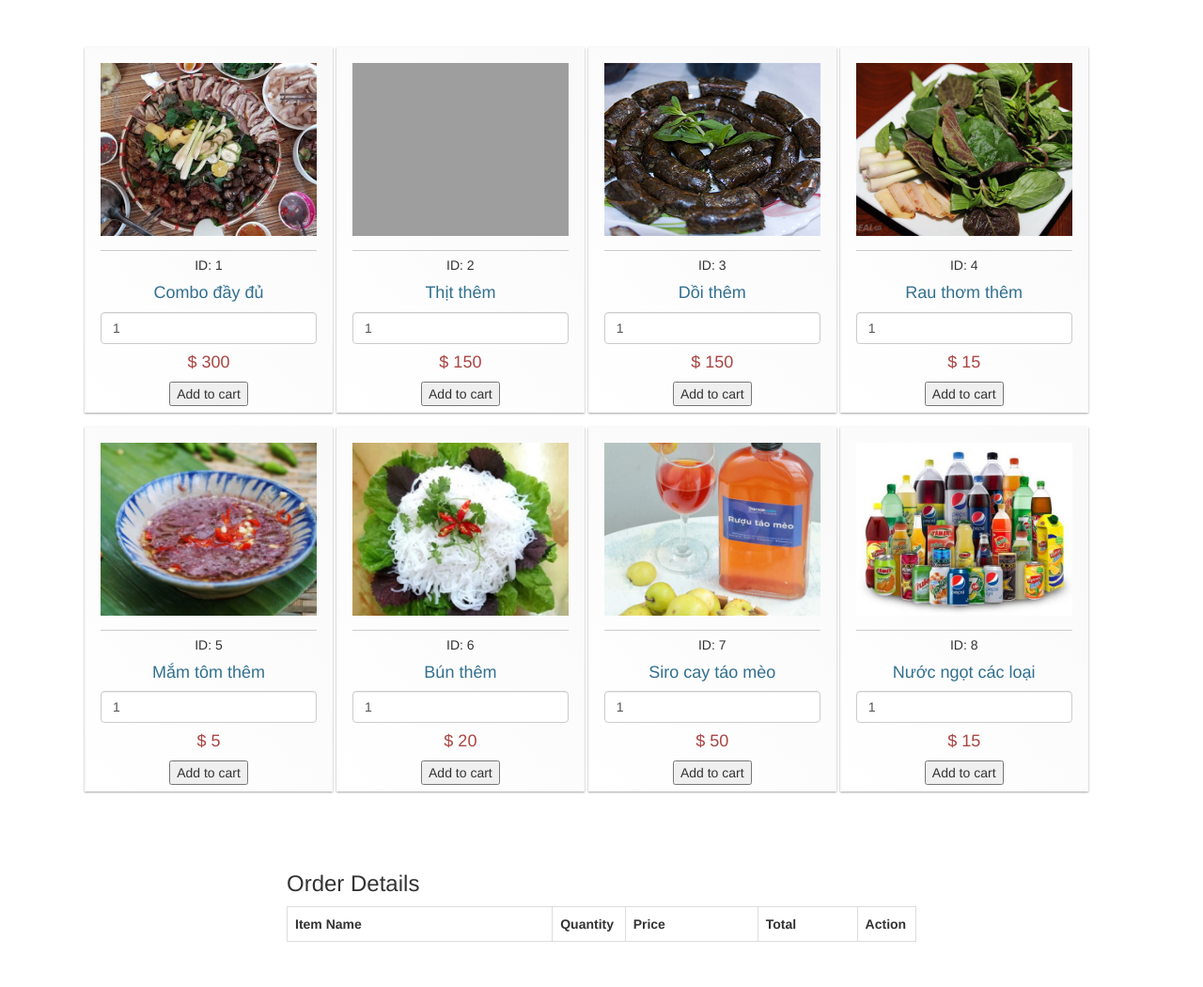
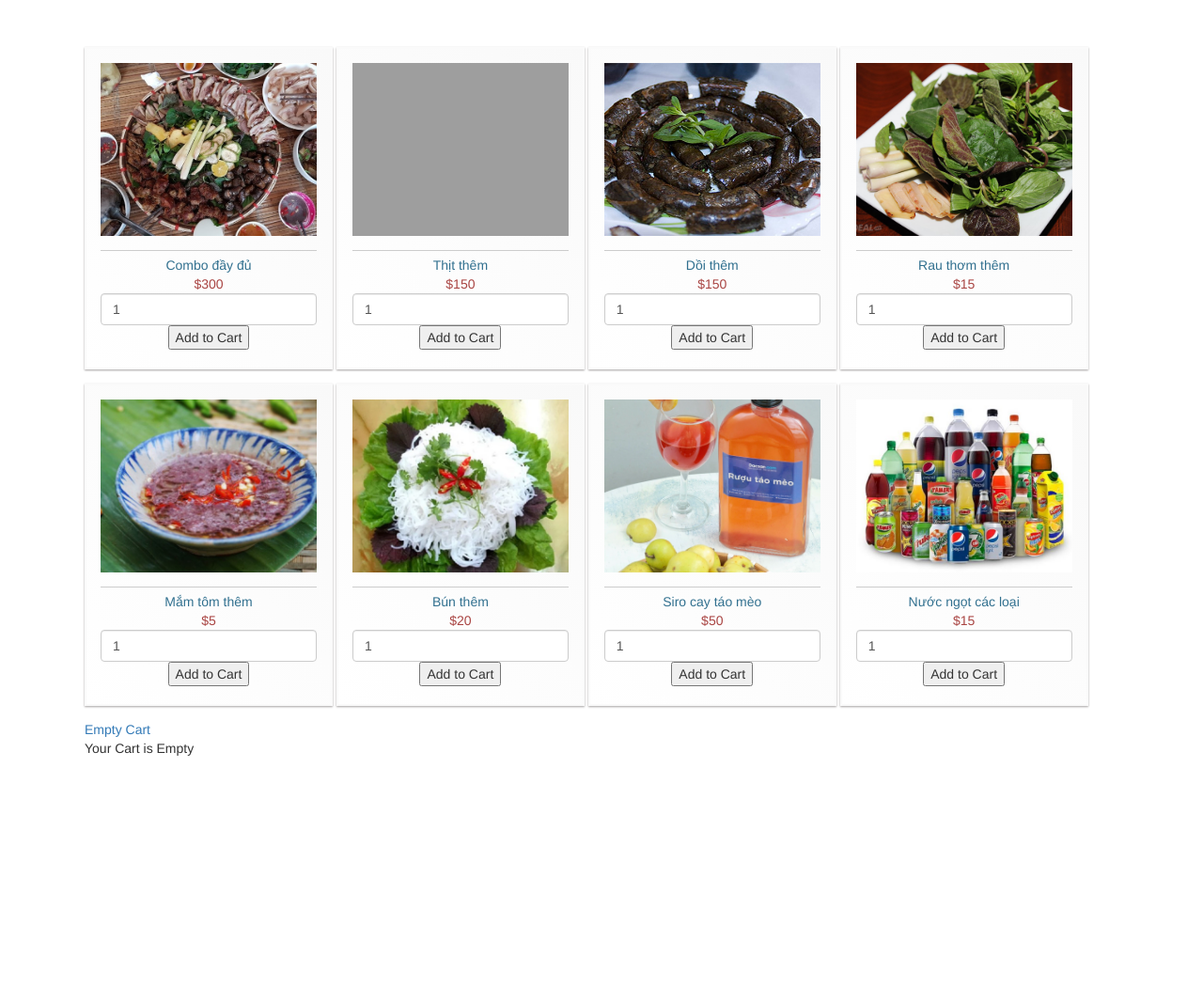
Before and after one commit to moriarty3k/thit-cho-cham-mam-tom, a PHP site: page /product.php in a window 1280 px wide. Shown: the whole page at 94% size. Run offline with PHP 8.4, Linux system fonts and the light colour scheme; data comes from the database, SQL or seed files in the repository; both versions use the stored data as it was after the commit; lists and menus that the app fills with data are empty; grey boxes are pictures that could not be loaded.

Commit message:
fix cart

```diff
--- /dev/null
+++ b/dbcontroller.php
@@ -0,0 +1,33 @@
+<?php
+class DBController {
+	private $host = "localhost";
+	private $user = "root";
+	private $password = "";
+	private $database = "wokwokwokwok";
+	private $conn;
+
+	function __construct() {
+		$this->conn = $this->connectDB();
+	}
+
+	function connectDB() {
+		$conn = mysqli_connect($this->host,$this->user,$this->password,$this->database);
+		return $conn;
+	}
+
+	function runQuery($query) {
+		$result = mysqli_query($this->conn,$query);
+		while($row=mysqli_fetch_assoc($result)) {
+			$resultset[] = $row;
+		}
+		if(!empty($resultset))
+			return $resultset;
+	}
+
+	function numRows($query) {
+		$result  = mysqli_query($this->conn,$query);
+		$rowcount = mysqli_num_rows($result);
+		return $rowcount;
+	}
+}
+?>
--- a/product.php
+++ b/product.php
@@ -1,174 +1,140 @@
 <?php
-include('server.php');
+session_start();
+require_once("dbcontroller.php");
+$db_handle = new DBController();
+if(!empty($_GET["action"])) {
+    switch($_GET["action"]) {
+        case "add":
+            if(!empty($_POST["quantity"])) {
+                $productByCode = $db_handle->runQuery("SELECT * FROM products WHERE code='" . $_GET["code"] . "'");
+                $itemArray = array($productByCode[0]["code"]=>array('name'=>$productByCode[0]["name"], 'code'=>$productByCode[0]["code"], 'quantity'=>$_POST["quantity"], 'price'=>$productByCode[0]["price"], 'image'=>$productByCode[0]["image"]));
 
-
-$query = "SELECT id, name, price, image FROM products";
-$result = mysqli_query($db,$query);
-
-
-
-if (isset($_POST["add"])) {
-
-    if(isset($_SESSION["shopping_cart"])) {
-        $_SESSION["success"] = "Item added!";
-        $item_array_id = array_column($_SESSION["shopping_cart"], "item_id");
-        if(!in_array($_GET["id"], $item_array_id)) {
-              $count = count($_SESSION["shopping_cart"]);
-              $item_array = array(
-                   'item_id'               =>     $_GET["id"],
-                   'item_name'               =>     $_POST["hidden_name"],
-                   'item_price'          =>     $_POST["hidden_price"],
-                   'item_quantity'          =>     $_POST["quantity"]
-              );
-              $_SESSION["shopping_cart"][$count] = $item_array;
-
+                if(!empty($_SESSION["cart_item"])) {
+                    if(in_array($productByCode[0]["code"],array_keys($_SESSION["cart_item"]))) {
+                        foreach($_SESSION["cart_item"] as $k => $v) {
+                                if($productByCode[0]["code"] == $k) {
+                                    if(empty($_SESSION["cart_item"][$k]["quantity"])) {
+                                        $_SESSION["cart_item"][$k]["quantity"] = 0;
                                     }
-        //else {
-
-        //     // header('location: product.php');
-        //     $_SESSION["error"] = "Item already added!";
-        //     ;
-        // }
-    } else {
-        $item_array = array(
-              'item_id'               =>     $_GET["id"],
-              'item_name'               =>     $_POST["hidden_name"],
-              'item_price'          =>     $_POST["hidden_price"],
-              'item_quantity'          =>     $_POST["quantity"]
-         );
-         $_SESSION["shopping_cart"][0] = $item_array;
+                                    $_SESSION["cart_item"][$k]["quantity"] += $_POST["quantity"];
                                 }
                         }
-if(isset($_GET["action"]))
-{
-    if($_GET["action"] == "delete")
-    {
-         foreach($_SESSION["shopping_cart"] as $keys => $values)
-         {
-            if($values["item_id"] == $_GET["id"])
-            {
-                unset($_SESSION["shopping_cart"][$keys]);
-                array_push($success, "Item removed");
-                header('location: product.php');
-                //    echo '<script>alert("Item Removed")</script>';
-                //    echo '<script>window.location="product.php"</script>';
+                    } else {
+                        $_SESSION["cart_item"] = array_merge($_SESSION["cart_item"],$itemArray);
+                    }
+                } else {
+                    $_SESSION["cart_item"] = $itemArray;
                 }
             }
+        break;
+        case "remove":
+            if(!empty($_SESSION["cart_item"])) {
+                foreach($_SESSION["cart_item"] as $k => $v) {
+                        if($_GET["code"] == $k)
+                            unset($_SESSION["cart_item"][$k]);
+                        if(empty($_SESSION["cart_item"]))
+                            unset($_SESSION["cart_item"]);
                 }
-
-
+            }
+        break;
+        case "empty":
+            unset($_SESSION["cart_item"]);
+        break;
+    }
 }
     ?>
 
-<!DOCTYPE html>
 <html>
 <head>
     <meta name="viewport" content="width=device-width, initial-scale=1">
-    <title>Products</title>
-    <style>
 
-    .error {
-    width: 60%;
-    margin: 0px auto;
-    padding: 10px;
-    border: 1px solid #a94442;
-    color: #a94442;
-    background: #f2dede;
-    border-radius: 5px;
-    text-align: center;
-  }
-
-    .success {
-    width: 60%;
-    margin: 0px auto;
-    padding: 10px;
-    color: #3c763d;
-    background: #dff0d8;
-    border: 1px solid #3c763d;
-    border-radius: 5px;
-    text-align: center;
-  }
-    </style>
+    <title>Shopping</title>
     <link rel="stylesheet" type="text/css" href="/css/product.css">
     <link rel="stylesheet" href="https://maxcdn.bootstrapcdn.com/bootstrap/3.3.6/css/bootstrap.min.css" />
 </head>
-<!--Changing the number in the column_# class changes the number of columns-->
 <body>
     <div id="wrap">
-        <!-- notification message -->
-        <?php if (isset($_SESSION['success'])) : ?>
-            <div class="success">
-                <h3>
+        <div id="columns" class="columns_4">
             <?php
-                    echo $_SESSION['success'];
-                    unset($_SESSION['success']);
+            $product_array = $db_handle->runQuery("SELECT * FROM products ORDER BY id ASC");
+                if (!empty($product_array)) {
+                    foreach($product_array as $key=>$value){
             ?>
-                </h3>
+                <figure>
+                    <form method="post" action="product.php?action=add&code=<?php echo $product_array[$key]["code"]; ?>">
+                        <img class="img"src="<?php echo $product_array[$key]["image"]; ?>">
+
+                        <div class="text-info"><?php echo $product_array[$key]["name"]; ?></div>
+                        <div class="text-danger"><?php echo "$".$product_array[$key]["price"]; ?></div>
+                        <input type="text" class="form-control" name="quantity" value="1" />
+                        <input type="submit" name="add" value="Add to Cart" class="button" />
+
+                    </form>
+                </figure>
+
+            <?php
+                    }
+                }
+            ?>
+        <div>
     </div>
-        <?php endif ?>
 
 
-        <div id="columns" class="columns_4">
-        <?php  if (mysqli_num_rows($result) > 0) : ?>
-            <?php while($row = mysqli_fetch_assoc($result)) : ?>
-                <figure>
-                    <form method="post" action="product.php?action=add&id=<?php echo $row["id"]; ?>">
-                        <img class="img" src="<?php echo $row['image']?>">
-                        <span class="id" name="id">ID: <?php echo $row['id'];?></span>
-                        <h4 class="text-info"><?php echo $row["name"]; ?></h4>
-                        <input type="text" name="quantity" class="form-control" value="1" />
-                        <h4 class="text-danger">$ <?php echo $row["price"]; ?></h4>
-                        <input class="button" type="submit" name="add" value="Add to cart">
-                        <input type="hidden" name="hidden_name" value="<?php echo $row['name']?>">
-                        <input type="hidden" name="hidden_price" value="<?php echo $row['price']?>">
-                    </form>
-                </figure>
-            <?php endwhile ?>
-        <?php endif ?>
-        </div>
-    </div>
-
-    <div style="width:700px; align:center" class="container table-responsive" >
+    <div id="shopping-cart">
+    <a id="btnEmpty" href="product.php?action=empty">Empty Cart</a>
+    <?php
+        if(isset($_SESSION["cart_item"])){
+            $total_quantity = 0;
+            $total_price = 0;
+    ?>
+    <div style="align:center" class="container table-responsive" >
         <h3>Order Details</h3>
-        <table class="table table-bordered">
-
+        <table class="table table-bordered" cellpadding="10" cellspacing="1">
+            <tbody>
                 <tr>
-                <th width="40%">Item Name</th>
-                <th width="10%">Quantity</th>
-                <th width="20%">Price</th>
-                <th width="15%">Total</th>
-                <th width="5%">Action</th>
+                    <th style="text-align:left;">Name</th>
+                    <th style="text-align:left;">Code</th>
+                    <th style="text-align:right;" width="5%">Quantity</th>
+                    <th style="text-align:right;" width="10%">Unit Price</th>
+                    <th style="text-align:right;" width="10%">Price</th>
+                    <th style="text-align:center;" width="5%">Remove</th>
                 </tr>
-
                 <?php
-            if(!empty($_SESSION["shopping_cart"]))  {
-                $total = 0;
-                foreach($_SESSION["shopping_cart"] as $keys => $values)
-                {
+                    foreach ($_SESSION["cart_item"] as $item){
+                        $item_price = $item["quantity"]*$item["price"];
                 ?>
                     <tr>
-                <td><?php echo $values["item_name"]; ?></td>
-                <td><?php echo $values["item_quantity"]; ?></td>
-                <td>$ <?php echo $values["item_price"]; ?></td>
-                <td>$ <?php echo number_format($values["item_quantity"] * $values["item_price"], 2); ?></td>
-                <td><a href="product.php?action=delete&id=<?php echo $values["item_id"]; ?>"><span class="text-danger">Remove</span></a></td>
+                        <!-- <td><img src="<?php echo $item["image"]; ?>" class="cart-item-image" /><?php echo $item["name"]; ?></td> -->
+                        <td><?php echo $item["name"]; ?></td>
+                        <td><?php echo $item["code"]; ?></td>
+                        <td style="text-align:right;"><?php echo $item["quantity"]; ?></td>
+                        <td  style="text-align:right;"><?php echo "$ ".$item["price"]; ?></td>
+                        <td  style="text-align:right;"><?php echo "$ ". number_format($item_price,2); ?></td>
+                        <td style="text-align:center; font-color:red;"><a href="product.php?action=remove&code=<?php echo $item["code"]; ?>" class="btnRemoveAction" >Remove Item</a></td>
                     </tr>
                 <?php
-                $total = $total + ($values["item_quantity"] * $values["item_price"]);
+                        $total_quantity += $item["quantity"];
+                        $total_price += ($item["price"]*$item["quantity"]);
                         }
                 ?>
                 <tr>
-                <td colspan="3" align="right">Total</td>
-                <td align="right">$ <?php echo number_format($total, 2); ?></td>
+                    <td colspan="2" align="right">Total:</td>
+                    <td align="right"><?php echo $total_quantity; ?></td>
+                    <td align="right" colspan="2"><strong><?php echo "$ ".number_format($total_price, 2); ?></strong></td>
                     <td></td>
                 </tr>
+            </tbody>
+        </table>
+    </div>
+    <?php
+        } else {
+    ?>
+        <div class="no-records">Your Cart is Empty</div>
     <?php
         }
     ?>
-        </table>
     </div>
-</body>
 
 
-
+</body>
 </html>
```
Also changed, not shown: wokwokwokwok.sql (+11 -9 lines). Lines whose indentation alone changed are shown as unchanged.
